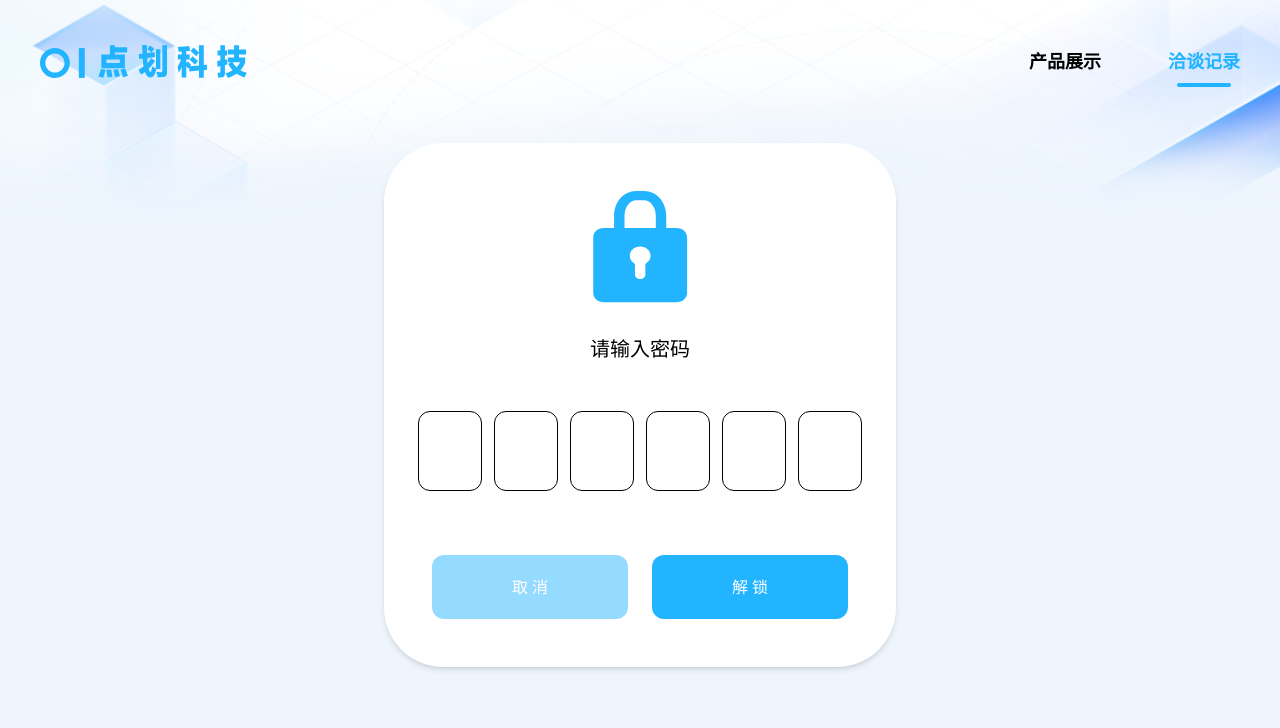
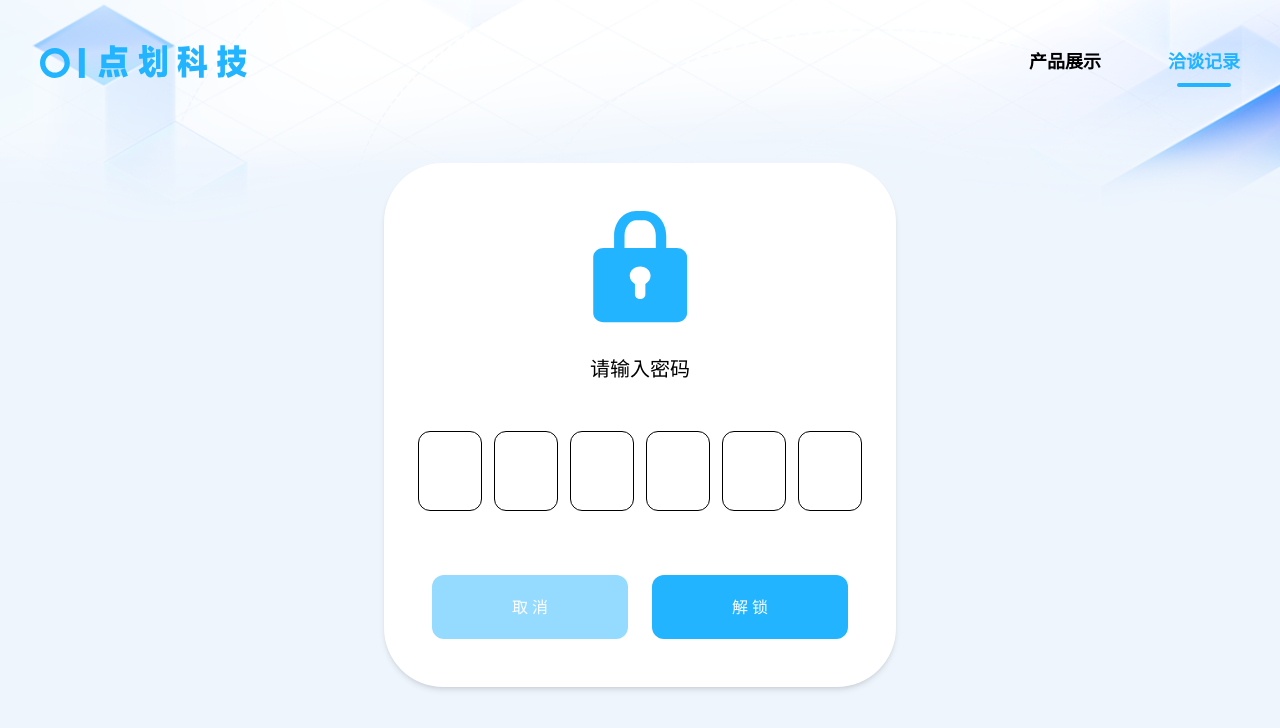
Before and after one commit to Saifursaimon/project_1_vue, a Vue app: page /records in a window 1280 px wide. Shown: the top 728 px of the page. Built offline with nearby package versions, Linux system fonts and the light colour scheme.

Commit message:
bug fixed

```diff
--- a/src/App.vue
+++ b/src/App.vue
@@ -1,18 +1,64 @@
 <script setup>
-import bg from '/images/bg.svg'
 import Navbar from '@/components/Navbar.vue';
 import { RouterView } from 'vue-router';
 </script>
 
 <template>
-  <div class="relative min-h-screen bg-[#EEF5FD] max-w-360 mx-auto overflow-hidden">
-    <div class="absolute inset-0 max-h-83.5 bg-no-repeat bg-top bg-contain"
-      :style="{ backgroundImage: `url(${bg})` }" />
+  <div class="relative min-h-screen bg-[#EEF5FD] overflow-hidden">
+    <div class="bg" />
 
-    <div class="relative z-10 max-w-360 mx-auto px-7 md:px-10 ">
+    <div class="content ">
       <Navbar />
       <RouterView />
     </div>
 
   </div>
 </template>
+
+<style scoped>
+.bg {
+  position: absolute;
+  top: 0;
+  left: 0;
+  width: 100%;
+  height: 334px;
+  background-size: contain;
+  background-repeat: no-repeat;
+  background-image: url('/images/bg.svg');
+}
+
+@media (min-width: 1921px) {
+  .bg {
+    background-size: cover;
+    background-image: url('/images/bgxl.svg');
+    width: 100%;
+    height: 334px;
+  }
+}
+
+.content {
+  position: relative;
+  z-index: 10;
+  margin-left: auto;
+  margin-right: auto;
+  padding-left: 2.5rem;
+  /* px-10 */
+  padding-right: 2.5rem;
+}
+
+/* ≤ 1919 px – fixed 1452 px width */
+@media (max-width: 1919px) {
+  .content {
+    max-width: 1452px;
+  }
+}
+
+/* ≥ 1920 px – fluid 76 % width */
+@media (min-width: 1920px) {
+  .content {
+    width: 76%;
+    max-width: none;
+    margin-top: 80px;
+  }
+}
+</style>
--- a/src/components/Navbar.vue
+++ b/src/components/Navbar.vue
@@ -11,7 +11,7 @@ const links = [
 </script>
 
 <template>
-  <div class="pt-10 pb-5 flex items-center justify-between">
+  <div class="py-10 flex items-center justify-between">
     <RouterLink to="/">
       <img :src="logo" alt="Logo" class="h-20 w-20 md:w-51.75 md:h-8.25" />
     </RouterLink>
--- a/src/components/ProductCard.vue
+++ b/src/components/ProductCard.vue
@@ -19,9 +19,9 @@ defineProps({
       <div class="w-full px-4 py-3 flex items-end justify-between h-50.75"
         :class="!p.thmbnl ? 'bg-[#F9FBFF] hover:bg-[#f0f0f1]' : ''">
         <!-- LEFT CONTENT -->
-        <div class="flex flex-col hover:scale-[1.01]">
+        <div class="flex flex-col ">
           <h2
-            :class="`text-xl absolute top-5 font-semibold leading-tight ${p.thmbnl ? 'text-white' : 'text-[#2da8ff]'} `">
+            :class="`text-xl mt-3 absolute top-5 font-semibold leading-tight ${p.thmbnl ? 'text-white' : 'text-[#2da8ff]'} `">
             {{ p.name }}
           </h2>
         </div>
--- a/src/components/ProductsListing.vue
+++ b/src/components/ProductsListing.vue
@@ -1,5 +1,5 @@
 <template>
-  <div class="grid grid-cols-1 md:grid-cols-3 gap-5 items-start mb-12">
+  <div class="grid grid-cols-1 md:grid-cols-3  gap-5 items-start mb-12 largeGrid">
     <ProductCard v-for="product in filteredProducts" :key="product.id" :p="product" />
   </div>
 </template>
@@ -50,3 +50,11 @@ onMounted(async () => {
   }
 })
 </script>
+
+<style scoped>
+@media (min-width: 1920px) {
+  .largeGrid {
+    grid-template-columns: repeat(4, minmax(0, 1fr));
+  }
+}
+</style>
--- a/src/components/Step1.vue
+++ b/src/components/Step1.vue
@@ -43,12 +43,38 @@ const selectType = (value) => {
   // clear fields based on disabled logic
   if (stepData.type !== "企业") {
     stepData.companyName = "";
+    stepData.department = "";
   }
   if (stepData.type !== "个人") {
     stepData.personalName = "";
-    stepData.department = "";
+
   }
 };
+
+const selectCollab = (key) => {
+  Object.keys(stepData.collab).forEach((k) => {
+    if (k !== "projectHistory") {
+      stepData.collab[k] = false;
+      stepData.collab.projectHistory = "";
+    }
+  });
+  stepData.collab[key] = true;
+};
+
+const selectPlatform = (key) => {
+  Object.keys(stepData.discussionPlatform).forEach((k) => {
+    stepData.discussionPlatform[k] = false;
+  });
+
+  stepData.discussionPlatform[key] = true;
+
+  if (key == "other") {
+    stepData.discussionPlatform.otherText = "";
+  } else {
+    stepData.discussionPlatform.otherText = "";
+  }
+};
+
 
 // Sync reactive data to parent
 watch(
@@ -92,7 +118,7 @@ watch(
                 <!-- 部门 -->
                 <div class="flex items-center gap-3 w-full">
                   <label class="whitespace-nowrap hidden md:flex">所属部门:</label>
-                  <el-select v-model="stepData.department" placeholder="请选择部门" :disabled="stepData.type !== '个人'"
+                  <el-select v-model="stepData.department" placeholder="请选择部门" :disabled="stepData.type !== '企业'"
                     class="rounded-lg md:px-4 py-2 custom-select">
                     <el-option label="研发" value="研发" />
                     <el-option label="市场" value="市场" />
@@ -160,14 +186,18 @@ watch(
           <div class="md:w-3/4 flex flex-col gap-4 mt-5 md:mt-0">
             <div class="flex flex-col md:flex-row md:items-center gap-3 md:gap-7">
               <div class="flex item-center gap-3 md:gap-7">
-                <el-checkbox v-model="stepData.collab.firstTime">首次合作</el-checkbox>
-                <el-checkbox v-model="stepData.collab.repeat">复购</el-checkbox>
+                <el-checkbox :model-value="stepData.collab.firstTime" @change="selectCollab('firstTime')">
+                  首次合作
+                </el-checkbox>
+                <el-checkbox :model-value="stepData.collab.repeat" @change="selectCollab('repeat')">
+                  复购
+                </el-checkbox>
               </div>
 
               <div class="flex items-center w-full">
                 <label class="whitespace-nowrap hidden md:flex">历史项目：</label>
-                <el-input v-model="stepData.collab.projectHistory" clearable placeholder="请填写历史合作或项目编号"
-                  class="md:px-6 py-3.5 rounded-lg w-full custom-input" />
+                <el-input v-model="stepData.collab.projectHistory" :disabled="!stepData.collab.repeat" clearable
+                  placeholder="请填写历史合作或项目编号" class="md:px-6 py-3.5 rounded-lg w-full custom-input" />
               </div>
             </div>
           </div>
@@ -178,12 +208,19 @@ watch(
           <h3 class="font-medium text-[22px] md:w-1/5">洽谈方式/平台：</h3>
 
           <div class="md:w-1/2 grid grid-cols-2 md:grid-cols-5 gap-8 md:gap-2 mt-5 md:mt-0">
-            <el-checkbox v-model="stepData.discussionPlatform.companyOffice">公司办公室</el-checkbox>
-            <el-checkbox v-model="stepData.discussionPlatform.clientOffice">客户办公室</el-checkbox>
-            <el-checkbox v-model="stepData.discussionPlatform.videoCall">远程视频</el-checkbox>
+            <el-checkbox v-model="stepData.discussionPlatform.companyOffice"
+              :model-value="stepData.discussionPlatform.companyOffice"
+              @change="selectPlatform('companyOffice')">公司办公室</el-checkbox>
+            <el-checkbox v-model="stepData.discussionPlatform.clientOffice"
+              :model-value="stepData.discussionPlatform.clientOffice"
+              @change="selectPlatform('clientOffice')">客户办公室</el-checkbox>
+            <el-checkbox v-model="stepData.discussionPlatform.videoCall"
+              :model-value="stepData.discussionPlatform.videoCall"
+              @change="selectPlatform('videoCall')">远程视频</el-checkbox>
 
             <div class="flex flex-col md:flex-row md:items-center gap-3 md:col-span-2">
-              <el-checkbox v-model="stepData.discussionPlatform.other">其他</el-checkbox>
+              <el-checkbox v-model="stepData.discussionPlatform.other" :model-value="stepData.discussionPlatform.other"
+                @change="selectPlatform('other')">其他</el-checkbox>
               <el-input v-if="stepData.discussionPlatform.other" v-model="stepData.discussionPlatform.otherText"
                 placeholder="请填写其他开发生态" class="custom-input" />
             </div>
--- a/src/components/Step4.vue
+++ b/src/components/Step4.vue
@@ -46,7 +46,7 @@ watch(
 
 // Date options
 const currentYear = new Date().getFullYear();
-const years = Array.from({ length: 50 }, (_, i) => currentYear - i);
+const years = Array.from({ length: 50 }, (_, i) => currentYear + i);
 const months = Array.from({ length: 12 }, (_, i) => i + 1);
 const days = Array.from({ length: 31 }, (_, i) => i + 1);
 </script>
@@ -87,7 +87,7 @@ const days = Array.from({ length: 31 }, (_, i) => i + 1);
           <div class="flex flex-col md:flex-row md:items-center justify-between gap-2 md:gap-36 mt-6">
             <div class="flex flex-col md:flex-row md:items-center w-full gap-2 md:gap-6">
               <label class="whitespace-nowrap">记录人</label>
-              <el-input v-model="stepData.recorder.name" clearable placeholder="请填写企业信息"
+              <el-input v-model="stepData.recorder.name" clearable placeholder="请填写记录人"
                 class="  py-3.5 custom-input " />
             </div>
             <div class="flex flex-col md:flex-row md:items-center gap-6">
--- a/src/views/RecordView.vue
+++ b/src/views/RecordView.vue
@@ -111,11 +111,11 @@ const handleFinalSubmit = async () => {
     <!-- Buttons -->
     <div class="flex justify-center md:justify-end mt-5 gap-3">
       <button v-if="step > 0" @click="handleBack"
-        class="px-10 py-4 bg-[#EDF4FF] text-[#22B4FF] border-[#22B4FF] border rounded-lg">
+        class="px-10 py-4 bg-[#EDF4FF] text-[#22B4FF] border-[#22B4FF] border rounded-lg cursor-pointer">
         上一页
       </button>
 
-      <button @click="handleNext" class="px-10 py-4 bg-[#22B4FF] text-white rounded-lg">
+      <button @click="handleNext" class="px-10 py-4 bg-[#22B4FF] text-white rounded-lg cursor-pointer">
         {{ step === steps.length - 1 ? "保存" : "下一页" }}
       </button>
     </div>
```
Also changed, not shown: public/images/bgxl.svg (added).
